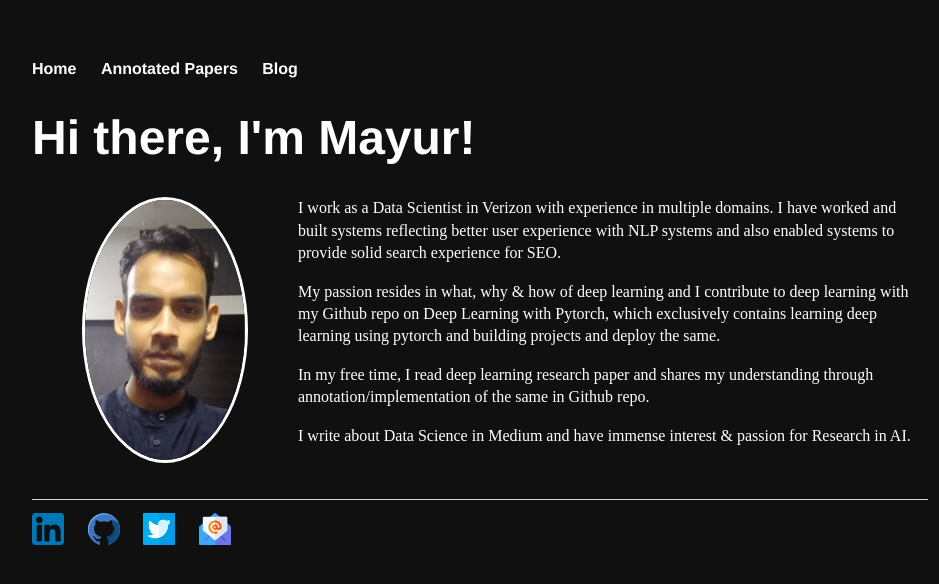
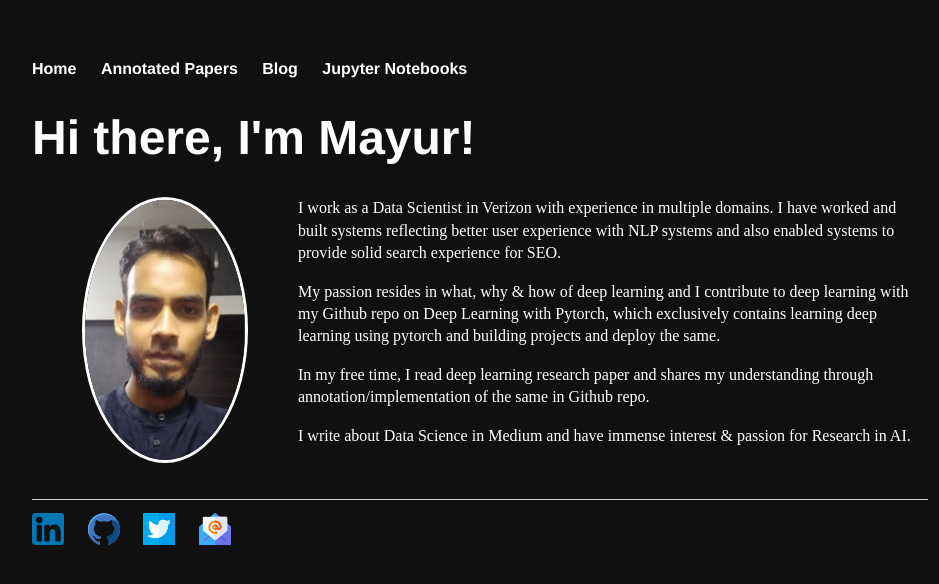
Before and after one commit to Mayurji/mayurji.github.io, a Jekyll site: the page built from index.html, in a window 1280 px wide. Shown: the top 584 px of the page, without its empty margins (160-1099 px from the left). Built offline with Jekyll 4.4.1, drawn with Linux system fonts in a browser that asks for light colours.

Commit message:
Update default.html

```diff
--- a/_layouts/default.html
+++ b/_layouts/default.html
@@ -11,6 +11,7 @@
         		<li><a href="/">Home</a></li>
         		<li><a href="/papers">Annotated Papers</a></li>
         		<li><a href="/blog">Blog</a></li>
+			<li><a href="/notebooks">Jupyter Notebooks</a></li>
     		</ul>
 		</nav>
 		<div class="container">
```
